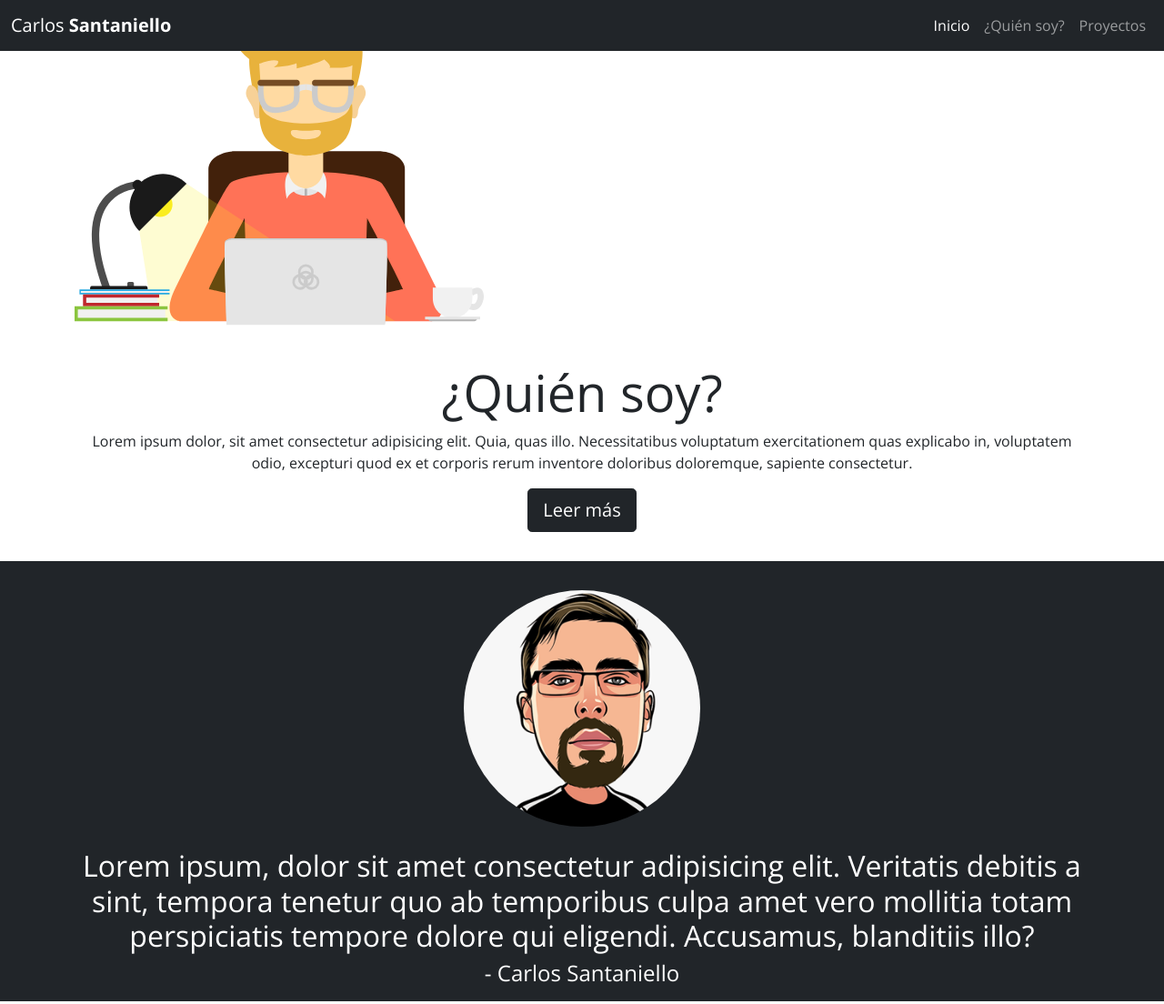
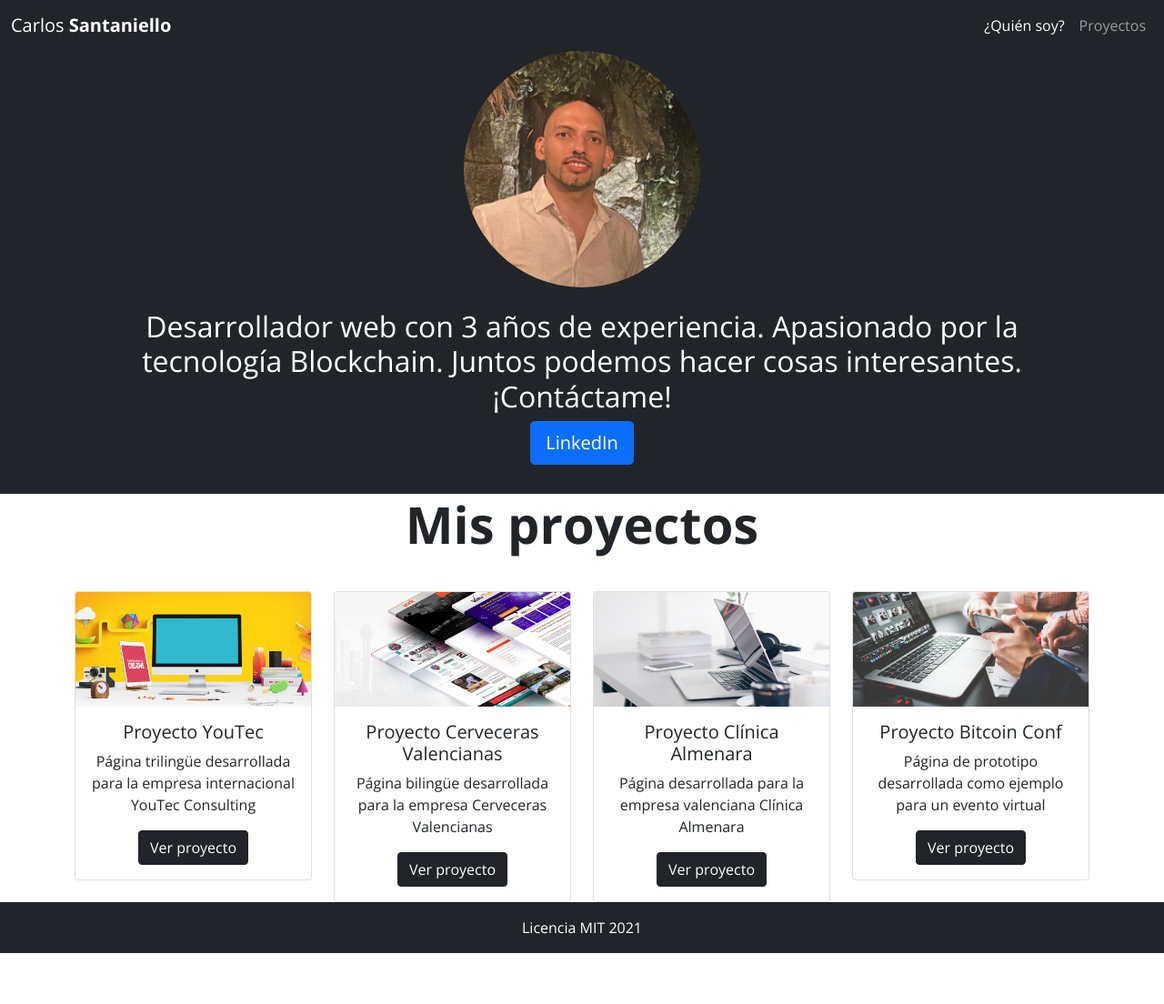
Before and after one commit to cesantaniello/portfolio-bootstrap, a plain HTML site: page index.html in a window 1280 px wide. Shown: the top 1104 px of the page at 91% size. After the commit the page ends 1048 px from the top, so only its background shows below. Drawn offline with nearby package versions, Linux system fonts and the light colour scheme.

Commit message:
8.Add new images

```diff
--- a/index.html
+++ b/index.html
@@ -27,10 +27,7 @@
             <div class="collapse navbar-collapse" id="navbarNav">
                 <ul class="navbar-nav ms-auto">
                     <li class="nav-item">
-                        <a class="nav-link active" aria-current="page" href="#inicio">Inicio</a>
-                    </li>
-                    <li class="nav-item">
-                        <a class="nav-link" href="#quien-soy">¿Quién soy?</a>
+                        <a class="nav-link active" aria-current="page" href="#quien-soy">¿Quién soy?</a>
                     </li>
                     <li class="nav-item">
                         <a class="nav-link" href="#proyectos">Proyectos</a>
@@ -40,40 +37,24 @@
         </div>
     </nav>
 
-    <!--Quien soy-->
-    <section id="#quien-soy">
+    <!--Main-->
+    <section id="main" class="pt-4 bg-dark text-center text-white mt-4">
         <div class="container">
             <div class="row">
                 <div class="col-12 mb-2 mt-2">
-                    <img src="./images/desarrollador.svg" alt="Soy el desarrollador" class="img-fluid mb-4">
-                </div>
-                <div class="col-12 mb-2 mt-2 text-center">
-                    <h1 class="display-4 font-weight-bold text-dark">¿Quién soy?</h1>
-                    <p>Lorem ipsum dolor, sit amet consectetur adipisicing elit. Quia, quas illo. Necessitatibus voluptatum exercitationem quas explicabo in, voluptatem odio, excepturi quod ex et corporis rerum inventore doloribus doloremque, sapiente consectetur.</p>
-                    <a href="#" class="btn btn-dark btn-lg mb-4">Leer más</a>
-                </div>
-            </div>
-        </div>
-    </section>
-
-    <!--Main-->
-    <section id="main" class="pt-4 bg-dark text-center text-white">
-        <div class="container">
-            <div class="row">
-                <div class="col-12 mb-2 mt-2">
-                    <img src="./images/avatar.png" width="260" height="auto" alt="Avatar"
+                    <img src="./images/foto_perfil.jpg" width="260" height="auto" alt="Avatar"
                     class="img-fluid rounded-circle mb-4">
-                    <p class="h2">Lorem ipsum, dolor sit amet consectetur adipisicing elit. Veritatis debitis a sint, tempora tenetur quo ab temporibus culpa amet vero mollitia totam perspiciatis tempore dolore qui eligendi. Accusamus, blanditiis illo?</p>
-                    <p class="h4 font-italic">
-                        - Carlos Santaniello
+                    <p class="h2">Desarrollador web con 3 años de experiencia.
+                        Apasionado por la tecnología Blockchain. Juntos podemos hacer cosas interesantes. ¡Contáctame!
                     </p>
+                    <a href="https://www.linkedin.com/in/carlos-e-santaniello/" class="btn btn-primary btn-lg mb-4">LinkedIn</a>
                 </div>
             </div>
         </div>
     </section>
 
     <!--Proyectos-->
-    <section class="proyectos py-4">
+    <section id="proyectos">
         <div class="container">
             <h1 class="display-4 fw-bold text-center pb-4">Mis proyectos</h1>
             <div class="row text-md-center">
@@ -81,9 +62,9 @@
                     <div class="card">
                         <img src="./images/proyecto1.png" class="card-img-top h-100" alt="Proyecto 1">
                         <div class="card-body">
-                            <h5 class="Proyecto">Proyecto</h5>
-                            <p class="card-text">Some quick example text to build on the card title and make up the bulk of the card's content.</p>
-                            <a href="#" class="btn btn-dark">Ver proyecto</a>
+                            <h5 class="Proyecto">Proyecto YouTec</h5>
+                            <p class="card-text">Página trilingüe desarrollada para la empresa internacional YouTec Consulting</p>
+                            <a href="https://youtec.wedodev.pro/" class="btn btn-dark">Ver proyecto</a>
                         </div>
                     </div>
                 </article>
@@ -91,9 +72,9 @@
                     <div class="card">
                         <img src="./images/proyecto2.png" class="card-img-top h-100" alt="Proyecto 2">
                         <div class="card-body">
-                            <h5 class="Proyecto">Proyecto</h5>
-                            <p class="card-text">Some quick example text to build on the card title and make up the bulk of the card's content.</p>
-                            <a href="#" class="btn btn-dark">Ver proyecto</a>
+                            <h5 class="Proyecto">Proyecto Cerveceras Valencianas</h5>
+                            <p class="card-text">Página bilingüe desarrollada para la empresa Cerveceras Valencianas</p>
+                            <a href="https://cerveseresvalencianes.org/" class="btn btn-dark">Ver proyecto</a>
                         </div>
                     </div>
                 </article>
@@ -101,9 +82,9 @@
                     <div class="card">
                         <img src="./images/proyecto3.png" class="card-img-top h-100" alt="Proyecto 3">
                         <div class="card-body">
-                            <h5 class="Proyecto">Proyecto</h5>
-                            <p class="card-text">Some quick example text to build on the card title and make up the bulk of the card's content.</p>
-                            <a href="#" class="btn btn-dark">Ver proyecto</a>
+                            <h5 class="Proyecto">Proyecto Clínica Almenara</h5>
+                            <p class="card-text">Página desarrollada para la empresa valenciana Clínica Almenara</p>
+                            <a href="https://almenara.wedodev.pro/" class="btn btn-dark">Ver proyecto</a>
                         </div>
                     </div>
                 </article>
@@ -111,9 +92,9 @@
                     <div class="card">
                         <img src="./images/proyecto4.png" class="card-img-top h-100" alt="Proyecto 4">
                         <div class="card-body">
-                            <h5 class="Proyecto">Proyecto</h5>
-                            <p class="card-text">Some quick example text to build on the card title and make up the bulk of the card's content.</p>
-                            <a href="#" class="btn btn-dark">Ver proyecto</a>
+                            <h5 class="Proyecto">Proyecto Bitcoin Conf</h5>
+                            <p class="card-text">Página de prototipo desarrollada como ejemplo para un evento virtual</p>
+                            <a href="https://cesantaniello.github.io/bitcoin-conf/" class="btn btn-dark">Ver proyecto</a>
                         </div>
                     </div>
                 </article>
```
Also changed, not shown: images/avatar.png (deleted), images/desarrollador.svg (deleted), images/favicon.ico, images/foto_perfil.jpg (added), images/imagen-grande.jpg (deleted), images/logo.png (deleted), images/man.jpg (deleted).
